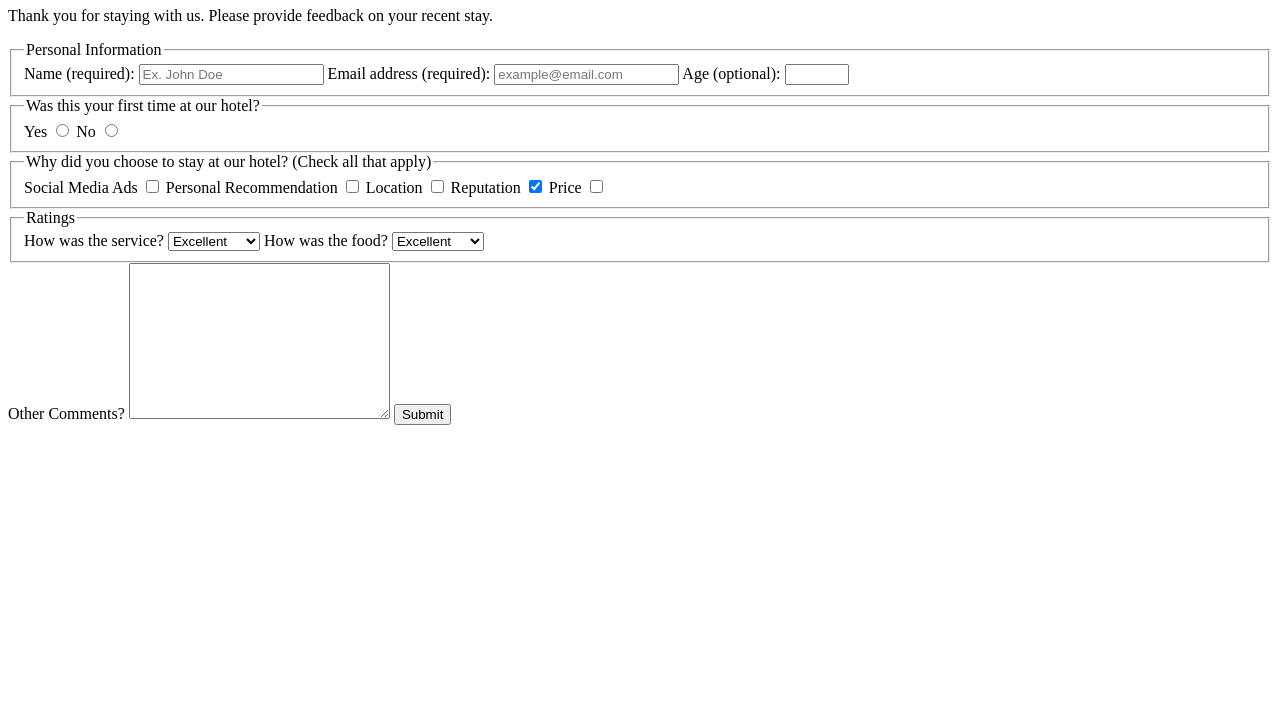
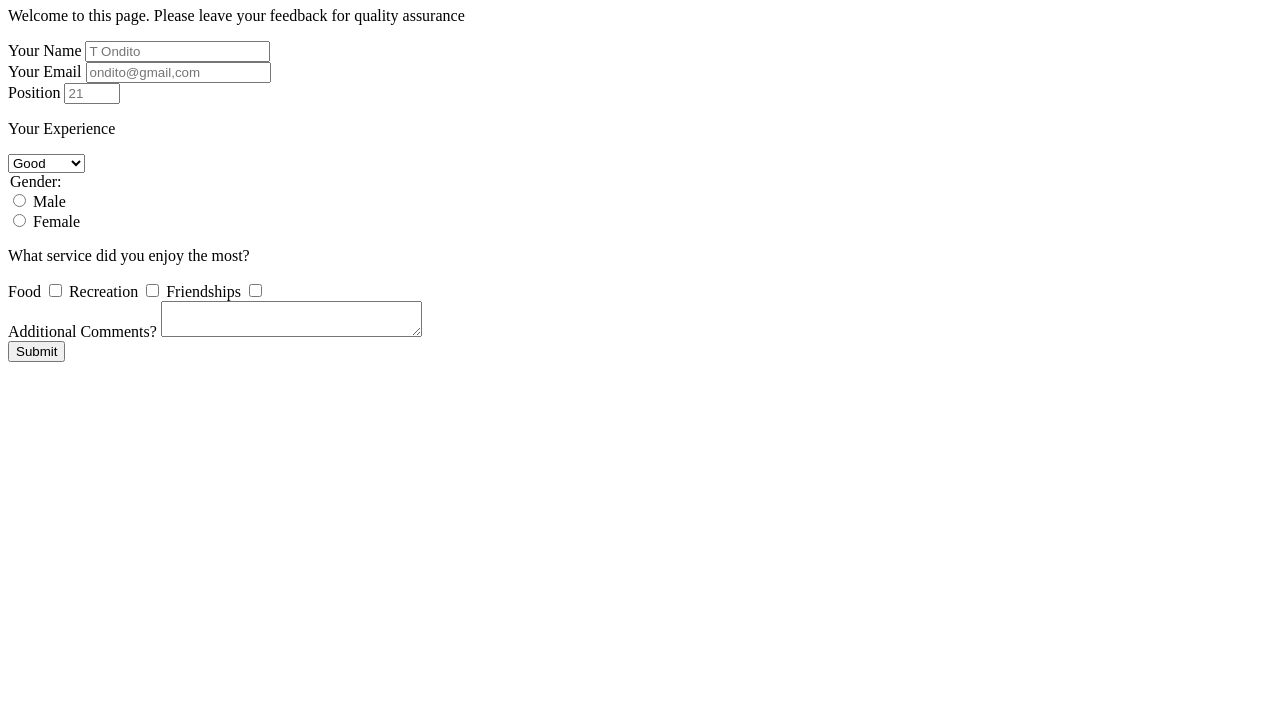
Before and after one commit to Maliph-Guye/Freecodecamp-projects, a plain HTML site: page index.html in a window 1280 px wide. Shown: the part 73-800 px from the top of the page. Drawn offline with Linux system fonts and the light colour scheme.

Commit message:
Survey Form

```diff
--- a/index.html
+++ b/index.html
@@ -2,105 +2,57 @@
 <html lang="en">
   <head>
     <meta charset="UTF-8" />
-    <title>Hotel Feedback Form</title>
+    <title>Survey Form</title>
   </head>
-  <body>
-    <header>
-      <h1>Hotel Feedback Form</h1>
-      <p>
-        Thank you for staying with us. Please provide feedback on your recent
-        stay.
-      </p>
-    </header>
-    <main>
-      <form method="POST" action="https://hotel-feedback.freecodecamp.org">
-        <fieldset>
-          <legend>Personal Information</legend>
-          <label for="full-name">Name (required):</label>
-          <input type="text" id="full-name" name="name" placeholder="Ex. John Doe" required size="20">
+<h1 id="title">Fill Form</h1>
+<p id="description">Welcome to this page. Please leave your feedback for quality assurance</p>
+<form id="survey-form">
+<div>
+  <label id="name-label" for="name">Your Name</label>
+  <input type="text" id="name" name="name" required placeholder="T Ondito">
+</div>
+<div>
+  <label id="email-label" for="email">Your Email</label>
+  <input type="email" id="email" name="email" required placeholder="ondito@gmail,com">
+</div>
+<div>
+  <label id="number-label" for="number">Position</label>
+  <input type="number" id="number" name="position" min="10" max="56" placeholder="21">
+  </div>
+<div>
+  <p>Your Experience </p>
+  <select id="dropdown">
+    <option>Good</option>
+    <option>Bad</option>
+    <option>Poor</option>
+    <option>Excellent</option>
+  </select>
+</div>
+<div>
+  <legend>Gender:</legend>
 
-          <label for="email">Email address (required):</label>
-          <input
-            placeholder="example@email.com"
-            required
-            id="email"
-            type="email"
-            name="email"
-            size="20"
-          />
-          <label for="age">Age (optional):</label>
-          <input type="number" name="age" id="age" min="3" max="100" />
-        </fieldset>
+    <input type="radio" id="male" name="gender" value="male">
+    <label for="male">Male</label><br>
 
-        <fieldset>
-          <legend>Was this your first time at our hotel?</legend>
-          <label for="yes-option">Yes</label>
-          <input id="yes-option" type="radio" name="hotel-stay" />
-          <label for="no-option">No</label>
-          <input id="no-option" type="radio" name="hotel-stay" />
-        </fieldset>
-
-        <fieldset>
-          <legend>
-            Why did you choose to stay at our hotel? (Check all that apply)
-          </legend>
-
-          <label for="ads">Social Media Ads</label>
-          <input type="checkbox" id="ads" name="ads" value="ads" />
-
-          <label for="recommendation">Personal Recommendation</label>
-          <input
-            type="checkbox"
-            id="recommendation"
-            name="recommendation"
-            value="recommendation"
-          />
-
-          <label for="location">Location</label>
-          <input type="checkbox" id="location" name="location" value="location" />
-
-          <label for="reputation">Reputation</label>
-          <input
-            checked
-            type="checkbox"
-            id="reputation"
-            name="reputation"
-            value="reputation"
-          />
-
-          <label for="price">Price</label>
-          <input type="checkbox" id="price" name="price" value="price" />
-        </fieldset>
-
-        <fieldset>
-          <legend>Ratings</legend>
-
-          <label for="service">How was the service?</label>
-
-          <select name="service" id="service">
-            <option value="poor">Poor</option>
-            <option value="satisfactory">Satisfactory</option>
-            <option value="good">Good</option>
-            <option value="very-good">Very Good</option>
-            <option selected value="excellent">Excellent</option>
-          </select>
-
-          <label for="food">How was the food?</label>
-
-          <select name="food" id="food">
-            <option value="poor">Poor</option>
-            <option value="satisfactory">Satisfactory</option>
-            <option value="good">Good</option>
-            <option value="very-good">Very Good</option>
-            <option selected value="excellent">Excellent</option>
-          </select>
-        </fieldset>
-
-        <label for="comments">Other Comments?</label>
-        <textarea cols="30" rows="10" name="comments" id="comments"></textarea>
-
-      <button type="submit">Submit</button>
-      </form>
-    </main>
-  </body>
+    <input type="radio" id="female" name="gender" value="female">
+    <label for="female">Female</label><br>
+</div>
+<div>
+  <p>What service did you enjoy the most?</p>
+<label for="food">Food</label>
+<input type="checkbox" id="food" name="food" value="foods">
+<label for="recreation">Recreation</label>
+<input type="checkbox" id="recreation" name="recreation" value="recreation">
+<label for="friendships">Friendships</label>
+<input type="checkbox" id="friendships" name="friendships" value="friendships">
+</div>
+<div>
+  <label for="comments">Additional Comments?</label>
+        <textarea cols="30" rows="2" name="comments" id="comments"></textarea>
+</div>
+<div>
+<button id="submit">Submit</button>
+</div>
+</form>
+  <body></body>
 </html>
```
